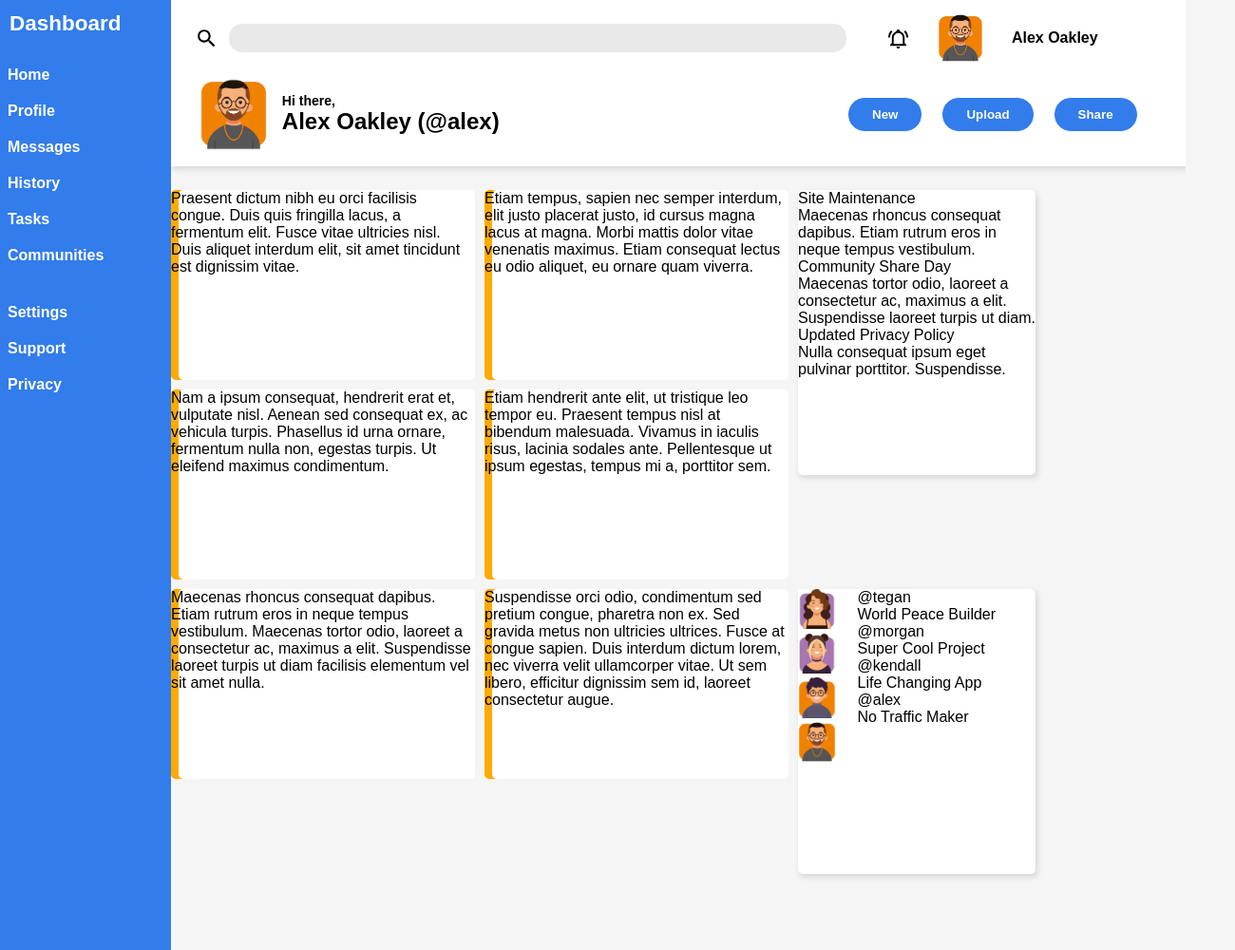
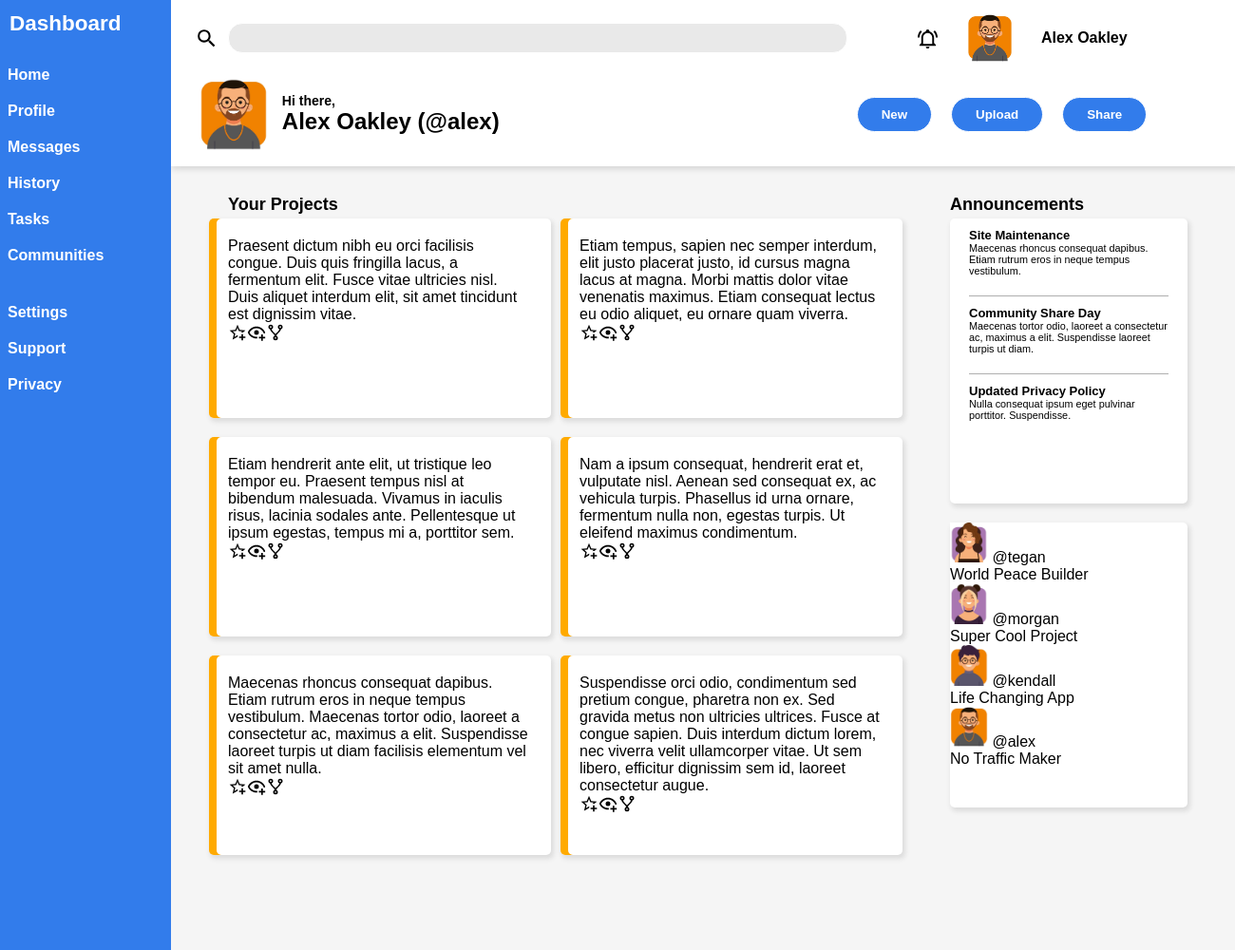
Before and after one commit to N-studies/admin-dashboard, a plain HTML site: page index.html in a window 1280 px wide. Shown: the full height of the page at 95% size, 1300 px wide, since content can reach past the window. Drawn offline with Linux system fonts and the light colour scheme.

Commit message:
Adjust main cards

```diff
--- a/index.html
+++ b/index.html
@@ -36,6 +36,7 @@
           <li><button>Share</button></li>
         </ul>
       </div>
+
       <div class="sidebar">
         <div class="logo">
           <img src="view-dashboard.svg" alt="" /> Dashboard
@@ -64,83 +65,124 @@
       </div>
       <div class="main-body">
         <div class="main-cards first">
+          <div class="title">Your Projects</div>
           Praesent dictum nibh eu orci facilisis congue. Duis quis fringilla
           lacus, a fermentum elit. Fusce vitae ultricies nisl. Duis aliquet
           interdum elit, sit amet tincidunt est dignissim vitae.
+          <div class="inner-icon">
+            <img src="star-plus-outline.svg" alt="" class="icon" /><img
+              src="eye-plus-outline.svg"
+              alt=""
+              class="icon"
+            /><img src="source-fork.svg" alt="" class="icon" />
+          </div>
         </div>
         <div class="main-cards second">
           Etiam tempus, sapien nec semper interdum, elit justo placerat justo,
           id cursus magna lacus at magna. Morbi mattis dolor vitae venenatis
           maximus. Etiam consequat lectus eu odio aliquet, eu ornare quam
           viverra.
+          <div class="inner-icon">
+            <img src="star-plus-outline.svg" alt="" class="icon" /><img
+              src="eye-plus-outline.svg"
+              alt=""
+              class="icon"
+            /><img src="source-fork.svg" alt="" class="icon" />
+          </div>
         </div>
         <div class="main-cards third">
           Etiam hendrerit ante elit, ut tristique leo tempor eu. Praesent tempus
           nisl at bibendum malesuada. Vivamus in iaculis risus, lacinia sodales
           ante. Pellentesque ut ipsum egestas, tempus mi a, porttitor sem.
+          <div class="inner-icon">
+            <img src="star-plus-outline.svg" alt="" class="icon" /><img
+              src="eye-plus-outline.svg"
+              alt=""
+              class="icon"
+            /><img src="source-fork.svg" alt="" class="icon" />
+          </div>
         </div>
         <div class="main-cards fourth">
           Nam a ipsum consequat, hendrerit erat et, vulputate nisl. Aenean sed
           consequat ex, ac vehicula turpis. Phasellus id urna ornare, fermentum
           nulla non, egestas turpis. Ut eleifend maximus condimentum.
+          <div class="inner-icon">
+            <img src="star-plus-outline.svg" alt="" class="icon" /><img
+              src="eye-plus-outline.svg"
+              alt=""
+              class="icon"
+            /><img src="source-fork.svg" alt="" class="icon" />
+          </div>
         </div>
         <div class="main-cards fifth">
           Maecenas rhoncus consequat dapibus. Etiam rutrum eros in neque tempus
           vestibulum. Maecenas tortor odio, laoreet a consectetur ac, maximus a
           elit. Suspendisse laoreet turpis ut diam facilisis elementum vel sit
           amet nulla.
+          <div class="inner-icon">
+            <img src="star-plus-outline.svg" alt="" class="icon" /><img
+              src="eye-plus-outline.svg"
+              alt=""
+              class="icon"
+            /><img src="source-fork.svg" alt="" class="icon" />
+          </div>
         </div>
         <div class="main-cards sixth">
           Suspendisse orci odio, condimentum sed pretium congue, pharetra non
           ex. Sed gravida metus non ultricies ultrices. Fusce at congue sapien.
           Duis interdum dictum lorem, nec viverra velit ullamcorper vitae. Ut
           sem libero, efficitur dignissim sem id, laoreet consectetur augue.
+          <div class="inner-icon">
+            <img src="star-plus-outline.svg" alt="" class="icon" /><img
+              src="eye-plus-outline.svg"
+              alt=""
+              class="icon"
+            /><img src="source-fork.svg" alt="" class="icon" />
+          </div>
         </div>
 
+        <div class="right-side">
           <div class="side-card-1 side-cards">
-          <div>
+            <div class="title">Announcements</div>
+            <div class="section">
               Site Maintenance
-            <div></div>
+              <div class="side-text">
                 Maecenas rhoncus consequat dapibus. Etiam rutrum eros in neque
                 tempus vestibulum.
               </div>
-          <div>
+            </div>
+            <div class="section">
               Community Share Day
-            <div>
+              <div class="side-text">
                 Maecenas tortor odio, laoreet a consectetur ac, maximus a elit.
                 Suspendisse laoreet turpis ut diam.
-
               </div>
             </div>
-          <div>
+            <div class="section">
               Updated Privacy Policy
-            <div>
+              <div class="side-text no-border">
                 Nulla consequat ipsum eget pulvinar porttitor. Suspendisse.
-
               </div>
             </div>
           </div>
           <div class="side-card-2 side-cards">
-          <div class="side-images">
+            <div class="profiles">
               <img src="profile-image-1.jpg" alt="profile-image" />
-            <img src="profile-image-2.jpg" alt="profile-image" />
-            <img src="profile-image-3.jpg" alt="profile-image" />
-            <img src="profile-image-4.jpg" alt="profile-image" />
-          </div>
-          <div class="profiles">
-            <div>
               @tegan
               <div>World Peace Builder</div>
             </div>
             <div class="profiles">
+              <img src="profile-image-2.jpg" alt="profile-image" />
               @morgan
               <div>Super Cool Project</div>
             </div>
             <div class="profiles">
+              <img src="profile-image-3.jpg" alt="profile-image" />
               @kendall
               <div>Life Changing App</div>
             </div>
             <div class="profiles">
+              <img src="profile-image-4.jpg" alt="profile-image" />
               @alex
               <div>No Traffic Maker</div>
             </div>
--- a/style.css
+++ b/style.css
@@ -186,8 +186,8 @@ button {
 .main-body {
 
   display: grid;
-  grid-template-columns:  repeat(2, 320px) 250px;
-  grid-template-rows: repeat(2, 200px) 300px;
+  grid-template-columns:  repeat(2, 400px) 300px;
+  grid-template-rows: repeat(2, 220px) 250px;
   gap: 10px;
 
 }
@@ -211,17 +211,19 @@ button {
 
 .third {
   grid-row: 2/3;
-  grid-column: 2/3;
+  grid-column: 1/2;
 }
-
+/*
 .side-card-1 {
   grid-row: 1/3;
   grid-column: 3/4;
-}
+
+
+}*/
 
 .fourth {
   grid-row: 2/3;
-  grid-column: 1/2;
+  grid-column: 2/3;
 }
 
 .fifth {
@@ -234,19 +236,20 @@ button {
   grid-column: 2/3;
 }
 
+/*
 .side-card-2 {
   grid-row: 3/4;
   grid-column: 3/4;
   display: grid;
-  grid-template-columns: 1fr 3fr;
-  grid-template-rows: repeat(4,1fr);
-}
+}*/
 
 
 .main-cards {
-  height: 200px;
+  height: 170px;
   width: 320px;
-  box-shadow: inset 8px 0 0 0 rgb(255, 170, 0);
+  box-shadow: inset 8px 0 0 0 rgb(255, 170, 0), 2px 3px 5px 1px gainsboro;;
+  padding: 20px;
+  margin-top: 30px;
 
 }
 
@@ -254,3 +257,45 @@ button {
   height: 300px;
   width: 250px;
 }
+
+
+.main-cards:nth-child(odd) {
+  justify-self: end;
+}
+
+.title {
+  position: absolute;
+  top: 205px;
+  font-weight: bold;
+  font-size: large;
+  /*Not a very good solution*/
+}
+
+.section{
+  padding-top: 10px;
+  padding-left: 20px;
+  padding-right: 20px;
+  font-size: small;
+  font-weight: bold;
+}
+.side-text {
+  font-size: smaller;
+  padding-bottom: 20px;
+  font-weight: normal;
+  border-bottom: 1px solid rgba(0, 0, 0, 0.315);
+
+}
+
+
+
+.no-border {
+  border: none;
+}
+
+.right-side {
+  display: grid;
+  grid-template-columns: 1fr;
+  grid-template-rows: repeat(2,1fr);
+  gap: 20px;
+  margin-top: 30px;
+}
```
Also changed, not shown: eye-plus-outline.svg (added), source-fork.svg (added), star-plus-outline.svg (added). Lines whose indentation alone changed are shown as unchanged.
